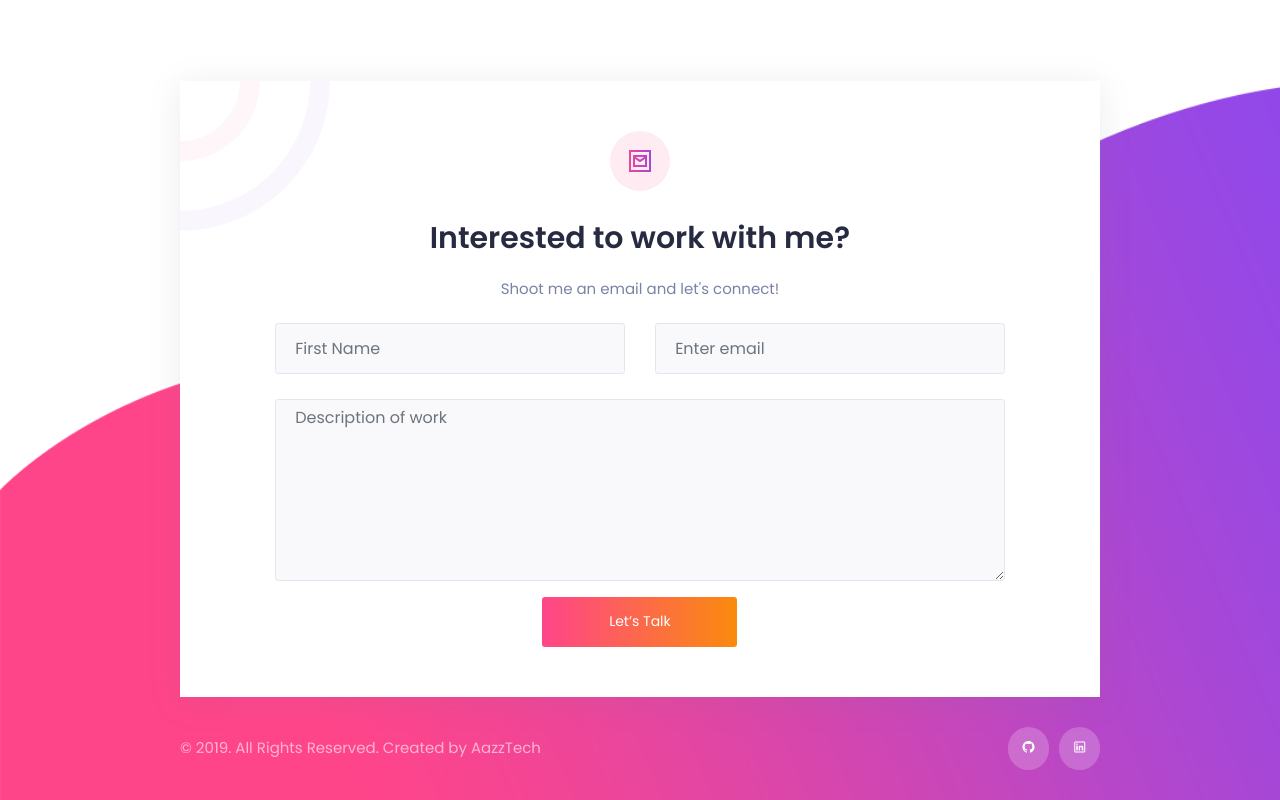
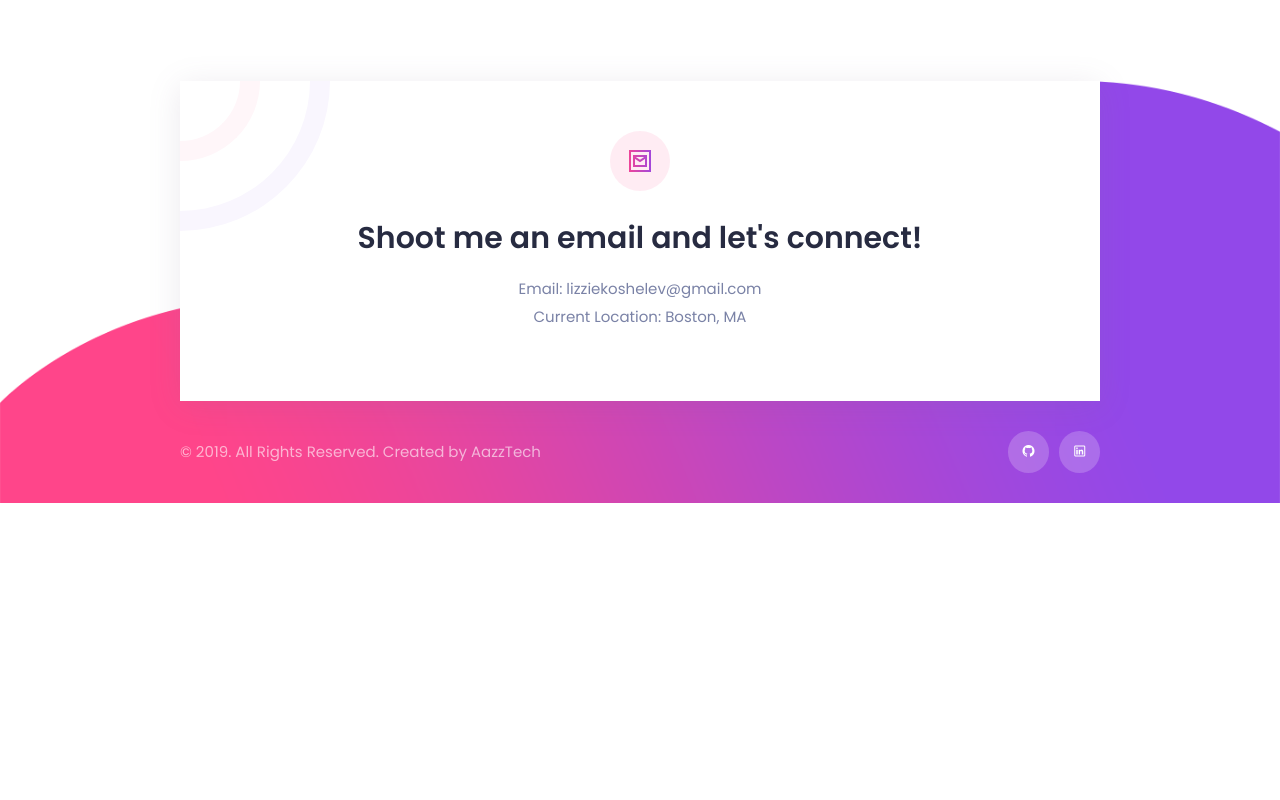
Before and after one commit to ekoshelev/ekoshelev.github.io, a plain HTML site: page src/index.html in a window 1280 px wide. Shown: the part 4040-4840 px from the top of the page. After the commit the page ends 4543 px from the top, so only its background shows below. Drawn offline with nearby package versions, Linux system fonts and the light colour scheme; some packages are replaced by stand-ins of ours; files that its build step writes are made by us from their sources.

Commit message:
fixed email

```diff
--- a/src/index.html
+++ b/src/index.html
@@ -537,29 +537,11 @@
               </div>
             </div>
             <div class="text-center m-top-30">
-              <h1 class="m-bottom-20 card-title"> Interested to work with me? </h1>
+              <h1 class="m-bottom-20 card-title"> Shoot me an email and let's connect!</h1>
             </div>
-            <p class="text-center m-bottom-20">Shoot me an email and let's connect! <br></p>
-            <form id="contact-form" name="contact-form" action="mail.php" method="POST">
-            <div class="row">
-              <div class="col-lg-6">
-                <div class="form-group m-bottom-25">
-                  <input type="text" id="name" name="name" class="form-control" placeholder="First Name" aria-label="Recipient's username">
-                </div>
-              </div>
-              <div class="col-lg-6">
-                <div class="form-group m-bottom-20">
-                  <input type="email" id="email" name="email" class="form-control" id="exampleInputEmail1" placeholder="Enter email">
-                </div>
-              </div>
-            </div>
-            <div class="form-group">
-              <textarea class="form-control" id="message" name="message" rows="7" placeholder="Description of work" required=""></textarea>
-            </div>
-            <div class="d-flex justify-content-center">
-              <a class="btn btn-secondary gradient-two" href="document.getElementById('contact-form').submit();">Let’s Talk</a>
-            </div>
-          </form>
+            <p class="text-center m-bottom-20">Email: lizziekoshelev@gmail.com<br>
+            Current Location: Boston, MA</p>
+
           </div>
           <div class="row m-top-30 m-bottom-30">
             <div class="col-lg-6 col-md-6 col-sm-6 d-flex align-items-center">
```
